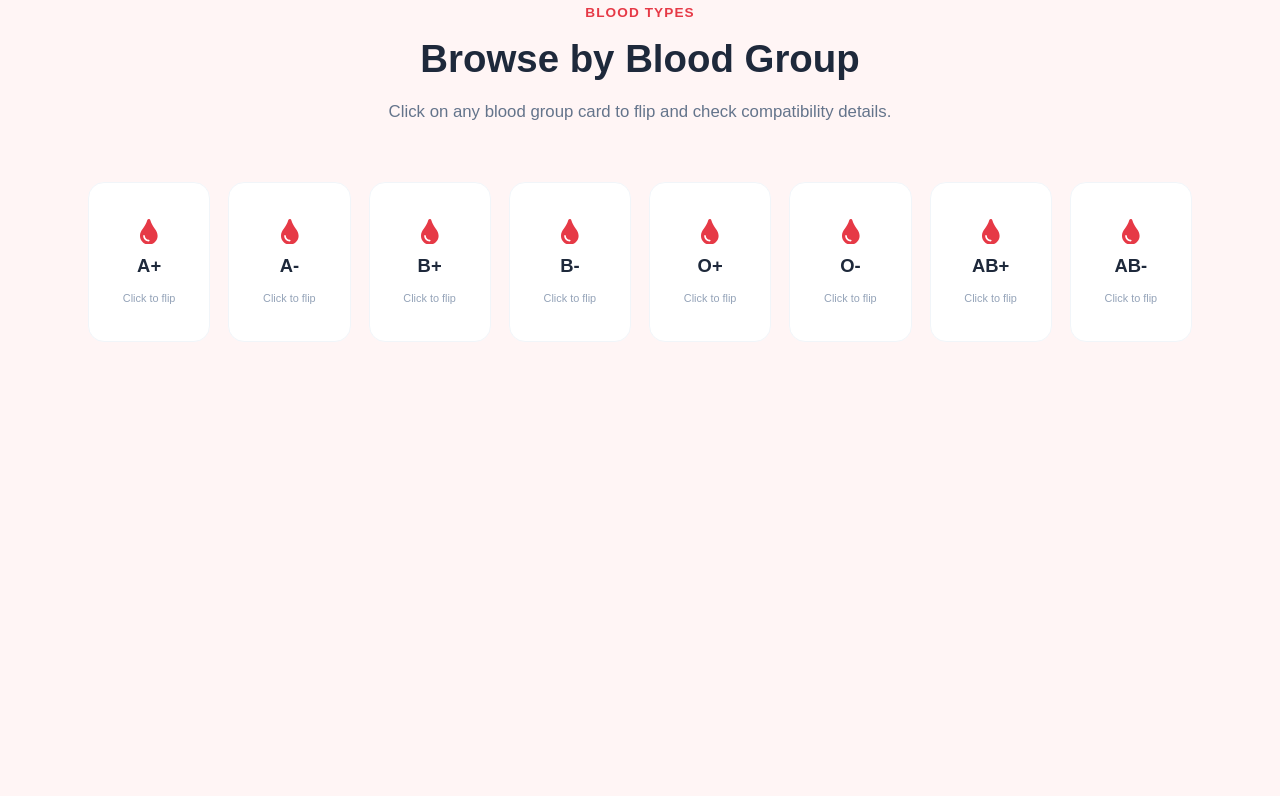
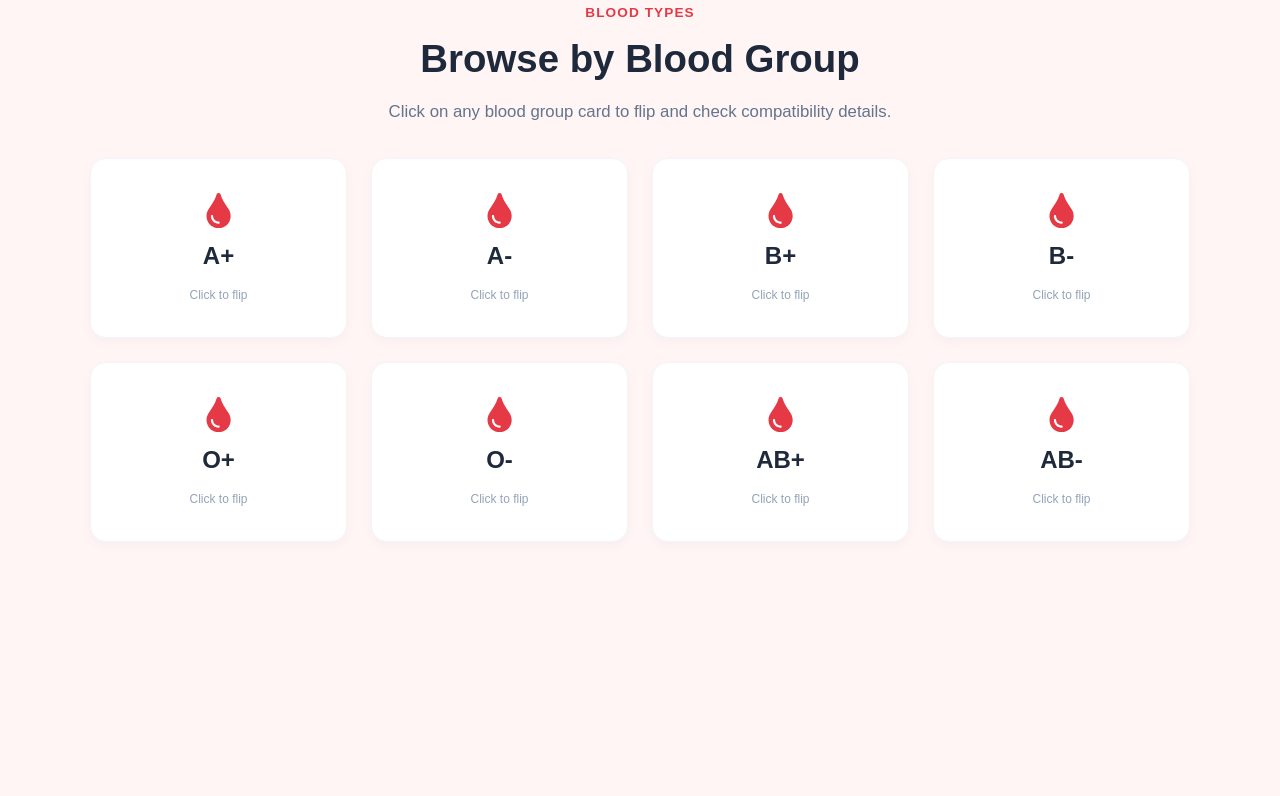
Before and after one commit to AnjaliJha-23/BloodConnect, a React (Vite) app: page / in a window 1280 px wide. Shown: the part 1490-2286 px from the top of the page. Built offline with nearby package versions, Linux system fonts and the light colour scheme; no server answers.

Commit message:
modified bloodgroups

```diff
--- a/src/components/BloodGroups/BloodGroups.css
+++ b/src/components/BloodGroups/BloodGroups.css
@@ -1,41 +1,51 @@
+/* Container Spacing */
+.blood-groups {
+  padding: 40px 0 60px;
+}
+
+/* 4 Cards Per Row Grid */
 .blood-groups-grid {
   display: grid;
-  grid-template-columns: repeat(8, 1fr);
-  gap: 18px;
+  grid-template-columns: repeat(4, 1fr);
+  gap: 24px;
+  max-width: 1100px;
+  margin: 0 auto;
 }
 
-/* Perspective Wrapper for 3D Effect */
+/* Perspective Wrapper for 3D Flip */
 .blood-group-card-wrapper {
   perspective: 1000px;
   width: 100%;
 }
 
-/* 3D Container Card */
+/* 3D Card Base */
 .blood-group-card {
   position: relative;
   width: 100%;
-  min-height: 160px;
-  background: #fff;
-  border: 1.5px solid #F1F5F9;
+  height: 180px; /* Increased height to make cards feel full */
+  background: #ffffff;
+  border: 1.5px solid #f1f5f9;
   border-radius: var(--radius-md, 16px);
   cursor: pointer;
   transform-style: preserve-3d;
-  transition: border-color var(--transition-fast, 0.2s), box-shadow var(--transition-fast, 0.2s);
+  transition: border-color var(--transition-fast, 0.2s),
+    box-shadow var(--transition-fast, 0.2s);
+  box-shadow: 0 4px 12px rgba(0, 0, 0, 0.03);
 }
 
 .blood-group-card:hover {
   border-color: var(--color-primary, #e53935);
-  box-shadow: var(--shadow-medium, 0 8px 20px rgba(0, 0, 0, 0.08));
+  box-shadow: 0 10px 25px rgba(229, 57, 53, 0.12);
 }
 
-/* Common Styles for Front & Back Faces */
+/* Common Card Faces */
 .card-face {
   position: absolute;
   top: 0;
   left: 0;
   width: 100%;
   height: 100%;
-  padding: 16px 8px;
+  padding: 20px 16px;
   box-sizing: border-box;
   display: flex;
   flex-direction: column;
@@ -48,22 +58,23 @@
 
 /* FRONT FACE */
 .card-front {
-  gap: 8px;
+  gap: 10px;
 }
 
 .blood-group-icon {
   color: var(--color-primary, #e53935);
-  font-size: 1.6rem;
+  font-size: 2.2rem; /* Larger icon to fill card height */
 }
 
 .blood-group-label {
   font-weight: 700;
-  font-size: 1.15rem;
+  font-size: 1.5rem; /* Larger font size */
   color: var(--color-text-dark, #1e293b);
 }
 
 .flip-hint {
-  font-size: 0.68rem;
+  font-size: 0.75rem;
+  font-weight: 500;
   color: #94a3b8;
   margin-top: 2px;
 }
@@ -72,8 +83,8 @@
 .card-back {
   background: #fff5f5;
   transform: rotateY(180deg);
-  gap: 6px;
-  padding: 12px 6px;
+  gap: 12px;
+  padding: 16px 12px;
   border: 1.5px solid var(--color-primary, #e53935);
 }
 
@@ -82,48 +93,46 @@
   flex-direction: column;
   align-items: center;
   text-align: center;
+  width: 100%;
 }
 
 .compat-title {
-  font-size: 0.65rem;
+  font-size: 0.7rem;
   font-weight: 700;
   text-transform: uppercase;
   color: var(--color-primary, #e53935);
-  letter-spacing: 0.5px;
+  letter-spacing: 0.6px;
+  margin-bottom: 2px;
 }
 
 .compat-val {
-  font-size: 0.75rem;
+  font-size: 0.85rem;
   font-weight: 600;
   color: #334155;
-  line-height: 1.2;
+  line-height: 1.3;
 }
 
 .flip-back-icon {
-  font-size: 0.65rem;
+  font-size: 0.8rem;
   color: #94a3b8;
-  margin-top: 4px;
+  margin-top: 2px;
 }
 
-/* Responsive Grid Breakdown */
-@media (max-width: 1200px) {
+/* Responsive Grid Adjustments */
+@media (max-width: 960px) {
   .blood-groups-grid {
-    grid-template-columns: repeat(4, 1fr);
+    grid-template-columns: repeat(2, 1fr);
+    gap: 16px;
   }
 }
 
-@media (max-width: 960px) {
-  .blood-groups-grid {
-    grid-template-columns: repeat(4, 1fr);
-  }
-}
-
-@media (max-width: 580px) {
+@media (max-width: 480px) {
   .blood-groups-grid {
     grid-template-columns: repeat(2, 1fr);
+    gap: 12px;
   }
 
   .blood-group-card {
-    min-height: 140px;
+    height: 160px;
   }
 }
--- a/src/components/BloodGroups/BloodGroups.jsx
+++ b/src/components/BloodGroups/BloodGroups.jsx
@@ -27,7 +27,7 @@ const BloodGroups = () => {
   return (
     <section className="blood-groups section-tight">
       <div className="container">
-        <div className="section-header-center">
+        <div className="section-header-center" style={{ marginBottom: '32px' }}>
           <span className="eyebrow">Blood Types</span>
           <h2 className="section-heading">Browse by Blood Group</h2>
           <p className="section-subtext" style={{ margin: '0 auto' }}>
@@ -65,11 +65,11 @@ const BloodGroups = () => {
                   {/* BACK FACE */}
                   <div className="card-face card-back">
                     <div className="compat-item">
-                      <span className="compat-title">Gives to:</span>
+                      <span className="compat-title">Gives to</span>
                       <span className="compat-val">{item.give}</span>
                     </div>
                     <div className="compat-item">
-                      <span className="compat-title">Receives:</span>
+                      <span className="compat-title">Receives from</span>
                       <span className="compat-val">{item.receive}</span>
                     </div>
                     <FaUndo className="flip-back-icon" />
```
